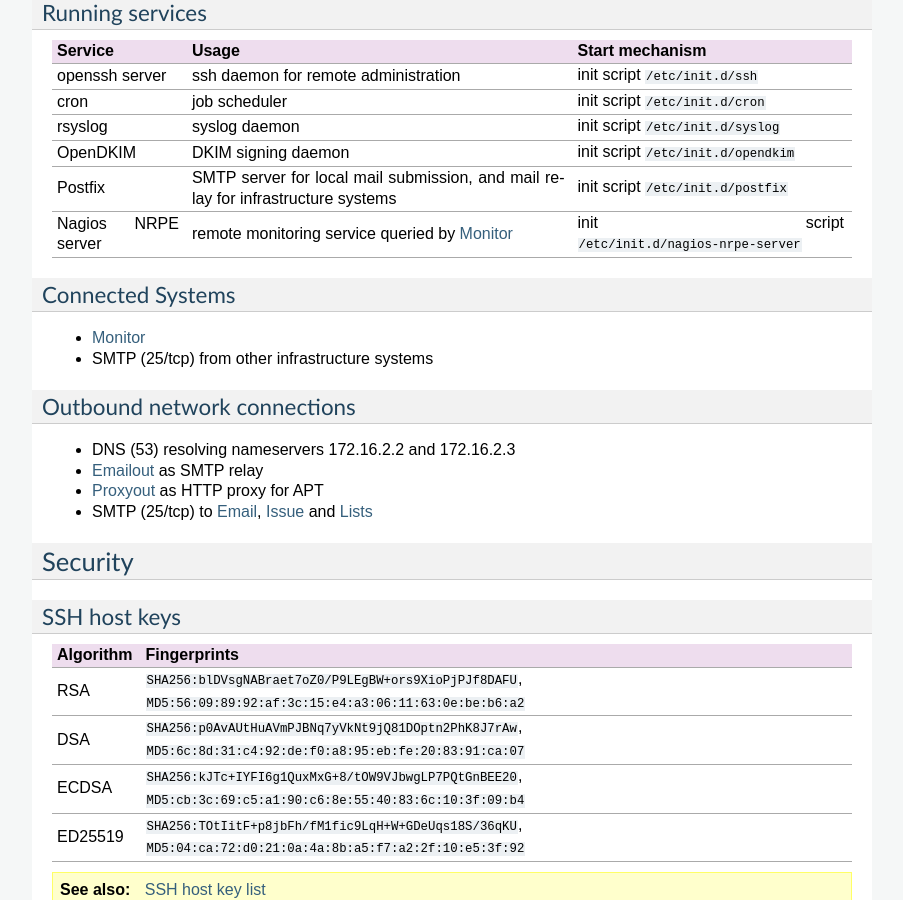
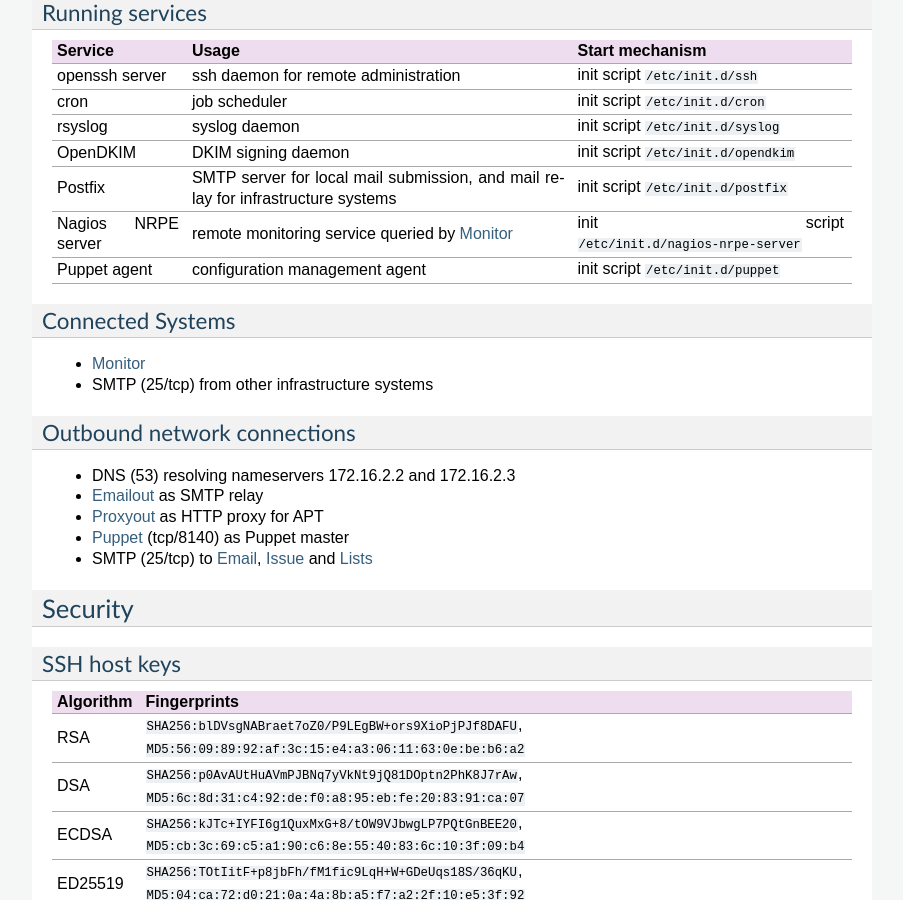
Before and after one commit to CAcertOrg/cacert-infradocs, a Sphinx documentation site: the page built from docs/systems/emailout.rst, in a window 1280 px wide and 900 px high, scrolled down 1827 px. Shown: the whole window, without its empty margins (198-1101 px from the left). Built offline with Sphinx 7.4.7, drawn with Linux system fonts in a browser that asks for light colours; pages that are not in the unit, such as notebooks, are missing from menus; cross-references to code outside the pages are shown as plain code.

Commit message:
Manage emailout and issue with puppet

```diff
--- a/docs/systems/emailout.rst
+++ b/docs/systems/emailout.rst
@@ -116,6 +116,7 @@
    single: cron
    single: nrpe
    single: openssh
+   single: puppet agent
    single: rsyslog
 
 +--------------------+--------------------+----------------------------------------+
@@ -144,6 +145,9 @@
 |                    | service queried by | :file:`/etc/init.d/nagios-nrpe-server` |
 |                    | :doc:`monitor`     |                                        |
 +--------------------+--------------------+----------------------------------------+
+| Puppet agent       | configuration      | init script :file:`/etc/init.d/puppet` |
+|                    | management agent   |                                        |
++--------------------+--------------------+----------------------------------------+
 
 Connected Systems
 -----------------
@@ -157,6 +161,7 @@
 * DNS (53) resolving nameservers 172.16.2.2 and 172.16.2.3
 * :doc:`emailout` as SMTP relay
 * :doc:`proxyout` as HTTP proxy for APT
+* :doc:`puppet` (tcp/8140) as Puppet master
 * SMTP (25/tcp) to :doc:`email`, :doc:`issue` and :doc:`lists`
 
 Security
--- a/docs/systems/issue.rst
+++ b/docs/systems/issue.rst
@@ -143,6 +143,7 @@
    single: cron
    single: nrpe
    single: openssh
+   single: puppet agent
    single: rsyslog
 
 +--------------------+-----------------------------------+----------------------------------------+
@@ -167,6 +168,8 @@
 |                    | local mail                        | :file:`/etc/init.d/postfix`            |
 |                    | submission and for receiving mail |                                        |
 |                    | directed to OTRS addresses        |                                        |
++--------------------+-----------------------------------+----------------------------------------+
+| Puppet agent       | configuration management agent    | init script :file:`/etc/init.d/puppet` |
 +--------------------+-----------------------------------+----------------------------------------+
 | Nagios NRPE server | remote monitoring                 | init script                            |
 |                    | service queried by                | :file:`/etc/init.d/nagios-nrpe-server` |
@@ -195,6 +198,7 @@
 * :doc:`emailout` as SMTP relay
 * :doc:`email` as SMTP submission relay (587, tcp) for specific addresses (see
   :ref:`postfix_configuration` below)
+* :doc:`puppet` (tcp/8140) as Puppet master
 * :doc:`proxyout` as HTTP proxy for APT
 * crl.cacert.org (rsync) for getting CRLs
 
--- a/docs/systems/puppet.rst
+++ b/docs/systems/puppet.rst
@@ -188,7 +188,9 @@
 -----------------
 
 * :doc:`bugs`
+* :doc:`emailout`
 * :doc:`ircserver`
+* :doc:`issue`
 * :doc:`jenkins`
 * :doc:`monitor`
 * :doc:`motion`
```
